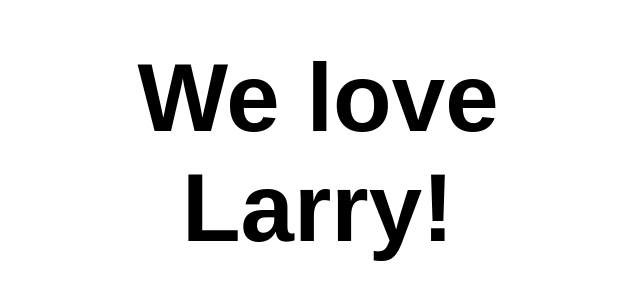
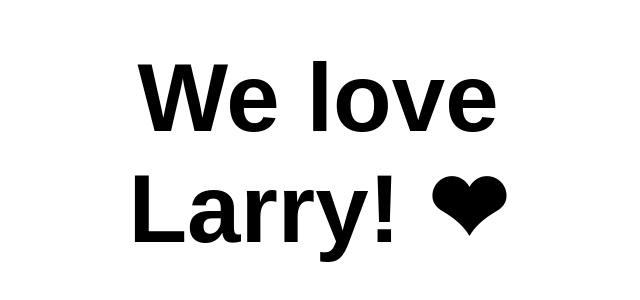
Before and after one commit to LLS-LLM/larrylovesquad.com, a plain HTML site: page index.html in a window 1280 px wide. Shown: the part 210-510 px from the top of the page, without its empty margins (322-962 px from the left). Drawn offline with Linux system fonts and the light colour scheme.

Commit message:
Added a heart
Larry deserves a heart

```diff
--- a/index.html
+++ b/index.html
@@ -10,6 +10,6 @@
 
 <body>
 
-	<h1>We love Larry!</h1>
+	<h1>We love Larry! ❤</h1>
 
 </body></html>
```
